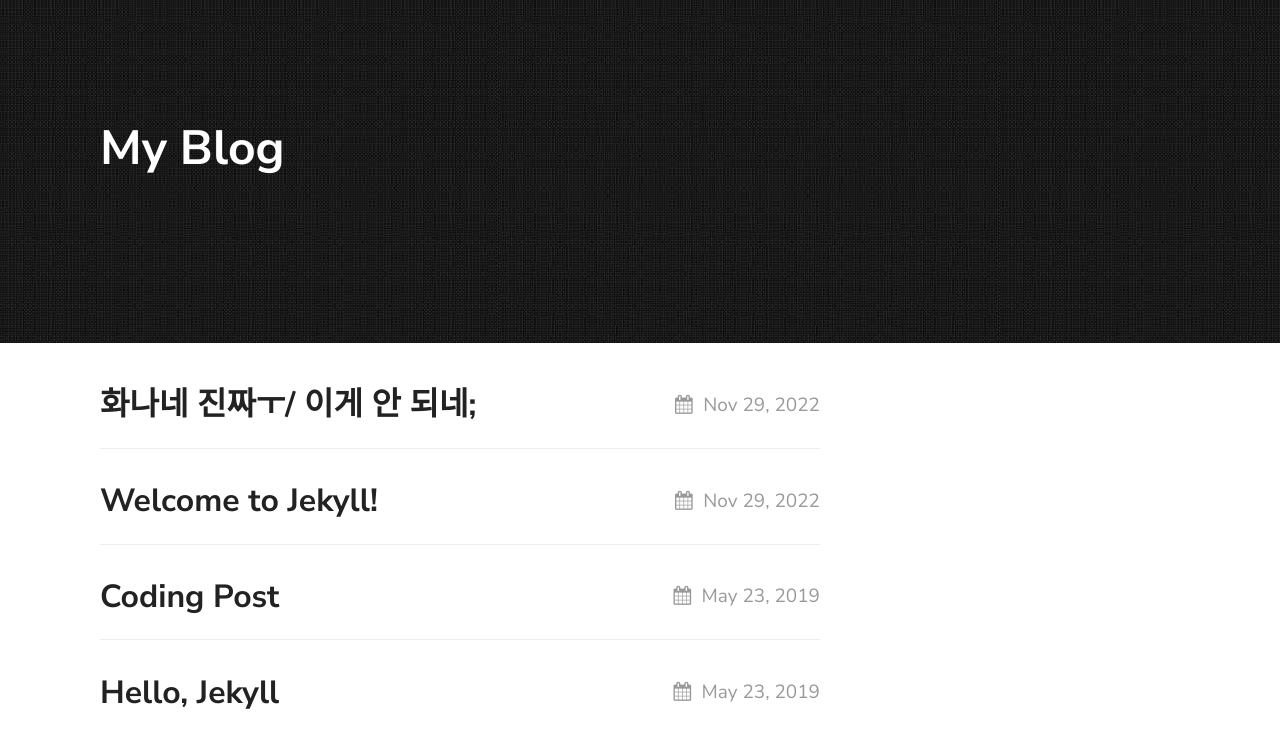
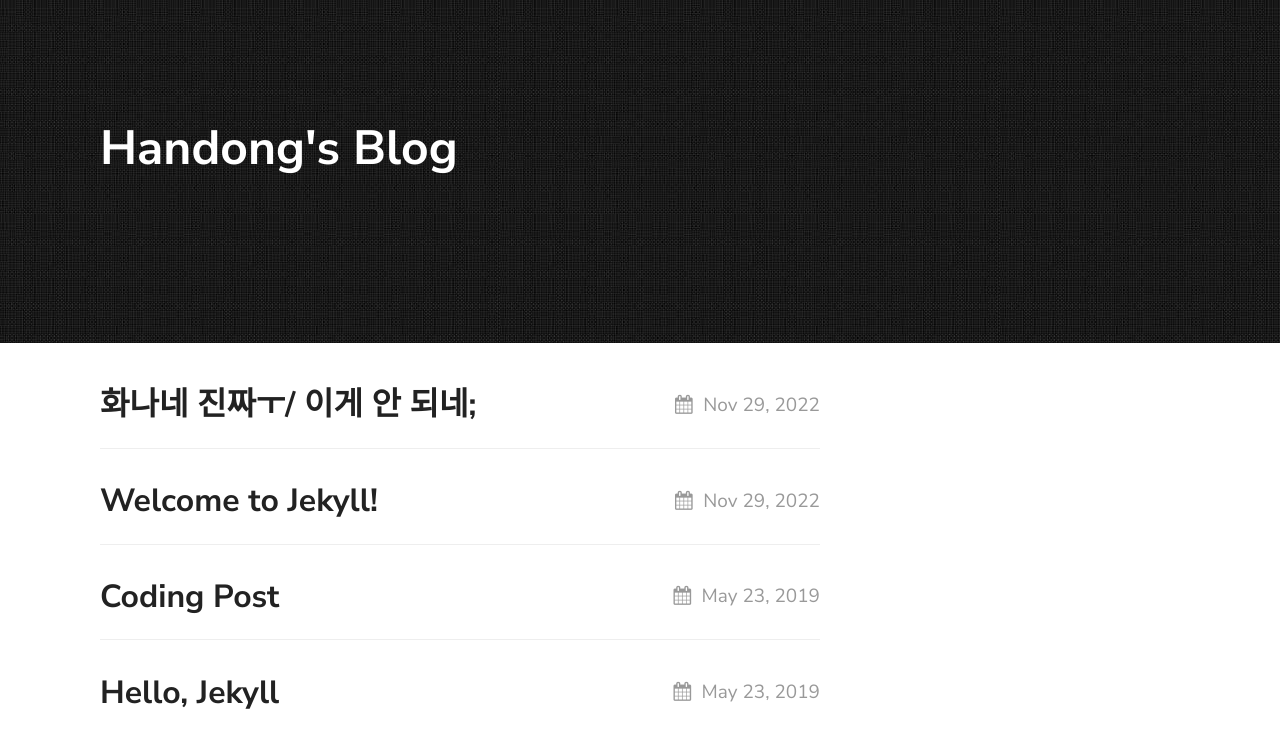
Before and after one commit to ritnis4751/ritnis4751.github.io, a Jekyll site: the page built from index.md, in a window 1280 px wide. Shown: the top 748 px of the page. Built offline with Jekyll 4.4.1, drawn with Linux system fonts in a browser that asks for light colours.

Commit message:
Update _config.yml

```diff
--- a/_config.yml
+++ b/_config.yml
@@ -19,7 +19,7 @@
 # in the templates via {{ site.myvariable }}.
 texture:
   style: [black]
-  title: My Blog
+  title: Handong's Blog
   email: ritnis4751@kookmin.ac.kr
   description: >- # this means to ignore newlines until "baseurl:"
     Write an awesome description for your new site here. You can edit this
```
